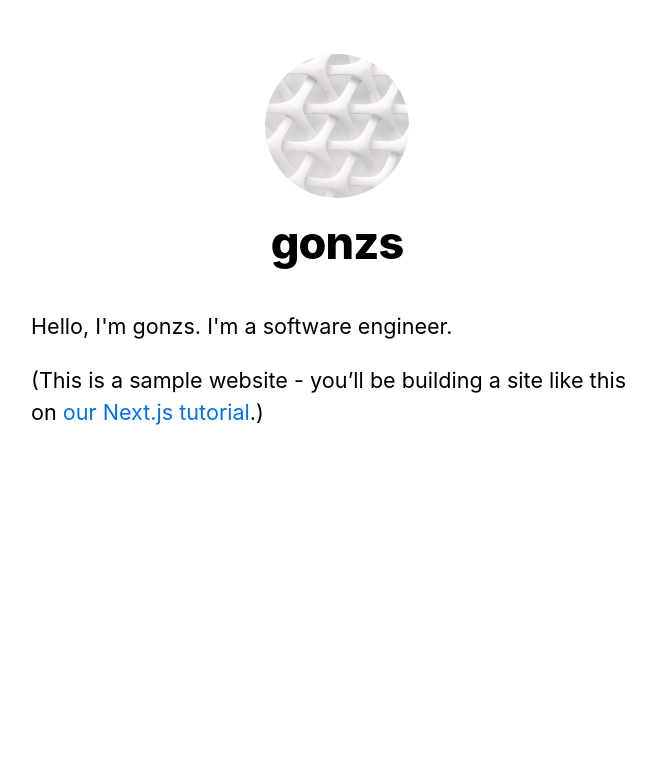
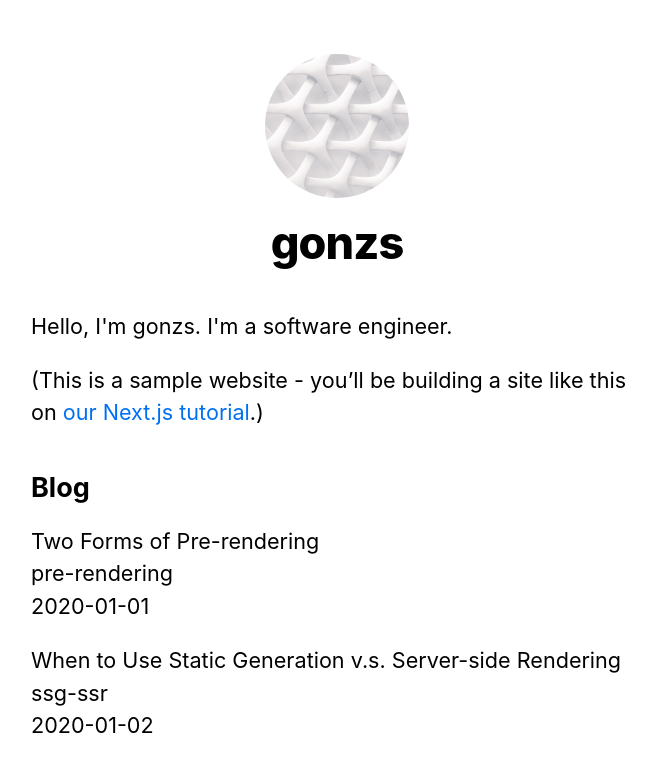
Before and after one commit to gonzs/nextjs-course-blog, a Next.js app: page / in a window 1280 px wide. Shown: the top 772 px of the page, without its empty margins (303-959 px from the left). Built offline with nearby package versions, Linux system fonts and the light colour scheme.

Commit message:
show post entries

```diff
--- a/pages/index.js
+++ b/pages/index.js
@@ -1,8 +1,9 @@
 import Head from "next/head";
 import Layout, { siteTitle } from "../components/layout";
+import { getSortedPostsData } from "../lib/posts";
 import utilStyles from "../styles/utils.module.css";
 
-export default function Home() {
+export default function Home({ allPostsData = [] }) {
   return (
     <Layout home>
       <Head>
@@ -15,6 +16,29 @@
           <a href="https://nextjs.org/learn">our Next.js tutorial</a>.)
         </p>
       </section>
+
+      <section className={`${utilStyles.headingMd} ${utilStyles.padding1px}`}>
+        <h2 className={utilStyles.headingLg}>Blog</h2>
+        <ul className={utilStyles.list}>
+          {allPostsData.map(({ id, date, title }) => (
+            <li className={utilStyles.listItem} key={id}>
+              {title}
+              <br />
+              {id}
+              <br />
+              {date}
+            </li>
+          ))}
+        </ul>
+      </section>
     </Layout>
   );
 }
+
+export async function getStaticProps() {
+  const allPostsData = getSortedPostsData();
+
+  return {
+    props: { allPostsData },
+  };
+}
```
